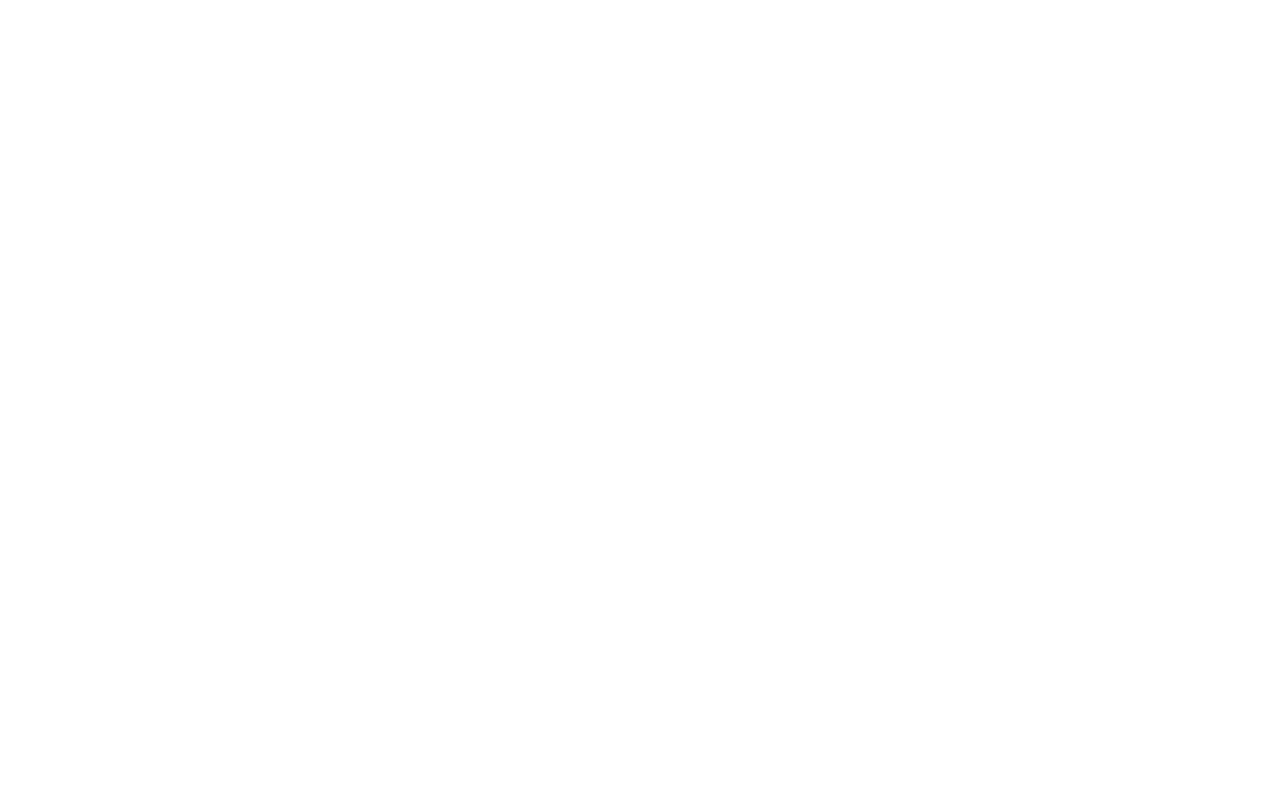
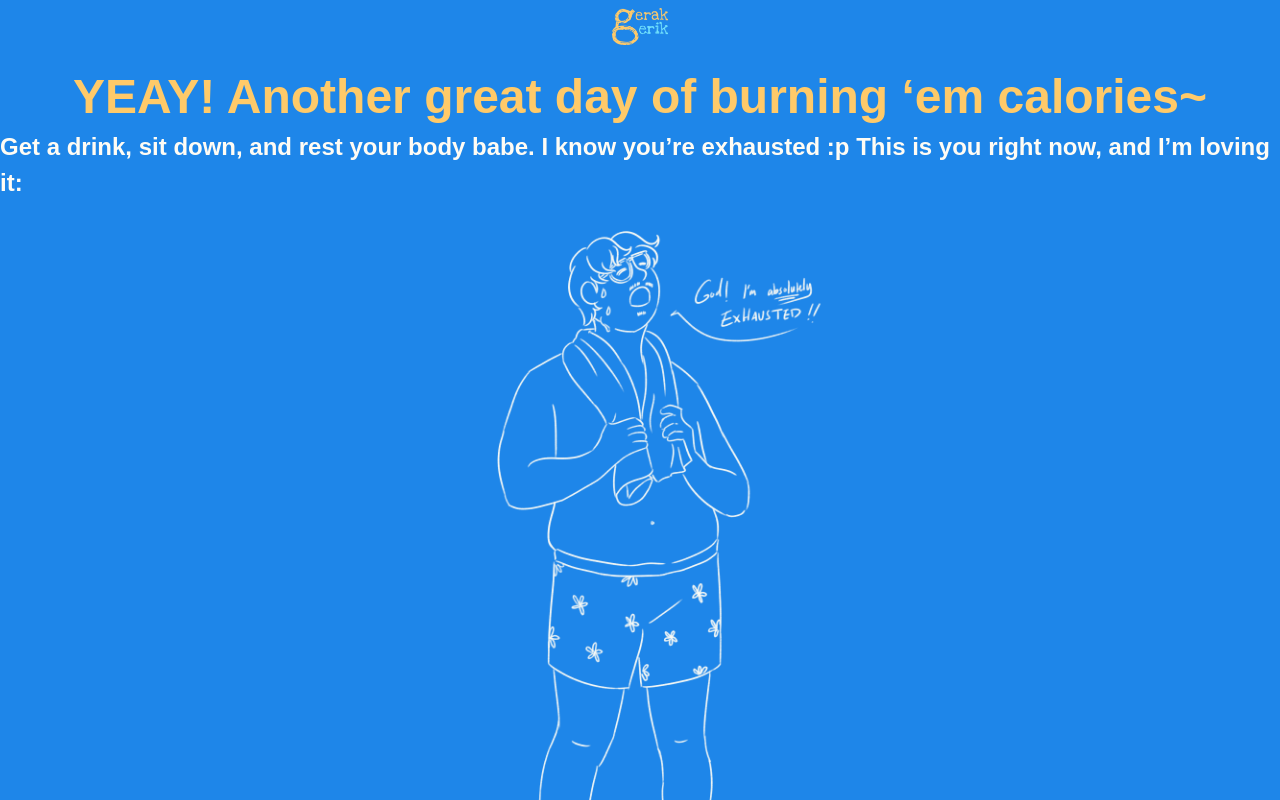
Before and after one commit to syahba/gerak-gerik, a React (Vite) app: page /final in a window 1280 px wide. Shown: the top 800 px of the page. Built offline with nearby package versions, Linux system fonts and the light colour scheme; a web font is replaced by a local one.

Commit message:
create final page

```diff
--- a/src/pages/FinalPage.jsx
+++ b/src/pages/FinalPage.jsx
@@ -1,6 +1,53 @@
+import Footer from "../components/Footer";
+import Navbar from "../components/Navbar";
+
 function FinalPage() {
+  const is_light = false;
+  const streak = 61;
+  const specialStreaks = [3, 7, 14];
+  let contents = {};
+
+  if (streak === 1) {
+    contents.h1 = "Well done, my love! I’m so proud of you <3";
+    contents.h2 = `Your workout journey with me has just begun!
+    Here’s a badge to mark this special day:`;
+    contents.img = "./doodles-2.webp";
+  } else if (
+    specialStreaks.includes(streak) ||
+    (streak >= 30 && streak % 30 === 0)
+  ) {
+    contents.h1 = `OMG, BABEY! You’ve hit a ${streak}-day streak!`;
+    contents.h2 = `You’re just so handsome, smart, cool, passionate,
+    and now, muscley! hehe :D Here’s your well-deserved special badge, king:`;
+    contents.img = "./doodles-2.webp";
+  } else {
+    contents.h1 = "YEAY! Another great day of burning ‘em calories~";
+    contents.h2 = `Get a drink, sit down, and rest your body babe.
+    I know you’re exhausted :p This is you right now, and I’m loving it:`;
+    contents.img = "./doodles-3.webp";
+  }
+
   return (
-    <div></div>
+    <div className="bg-[var(--primary-color)] screen">
+      <Navbar is_light={is_light}></Navbar>
+
+      <section className="content gap-2 my-5">
+        <h1 className="text-[var(--secondary-color)] text-5xl">
+          {contents.h1}
+        </h1>
+        <div>
+          <h2 className="text-[var(--white-color)]">{contents.h2}</h2>
+          <h2 className="text-[var(--white-color)] -mt-1">{contents.h3}</h2>
+        </div>
+        <img
+          src={contents.img}
+          alt="Illustration"
+          className="max-w-[45rem] mt-6"
+        />
+      </section>
+
+      <Footer is_light={is_light}></Footer>
+    </div>
   );
 }
 
--- a/src/pages/HomePage.jsx
+++ b/src/pages/HomePage.jsx
@@ -14,14 +14,14 @@
       <Navbar is_light={is_light}></Navbar>
 
       {has_workout ? (
-        <div className="content">
+        <section className="content">
           <h2 className="text-[var(--white-color)]">
             Ooh, I love your fiery spirit today! But, you’ve done your workout^^
           </h2>
           <h1 className="text-[var(--secondary-color)] text-[7rem] -mt-5">
             You may rest, honey~
           </h1>
-        </div>
+        </section>
       ) : (
         <section className="content gap-6 my-4">
           <h1 className="text-[var(--white-color)]">
```
